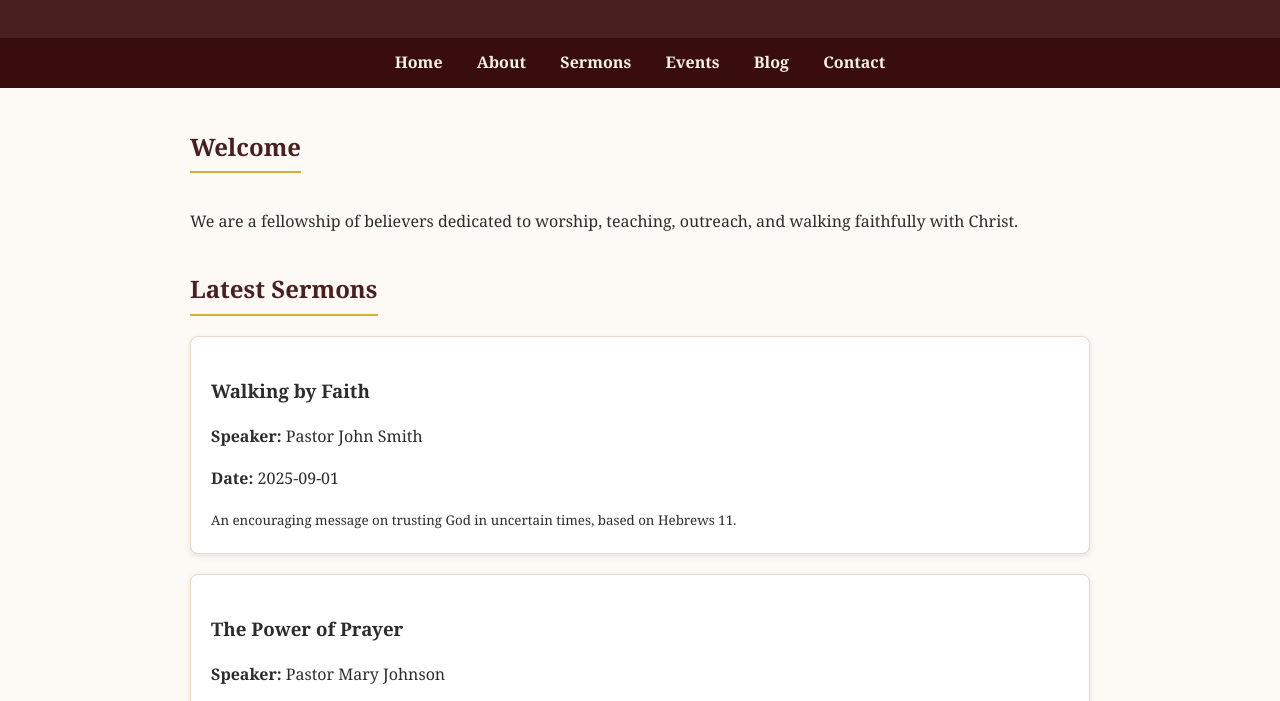
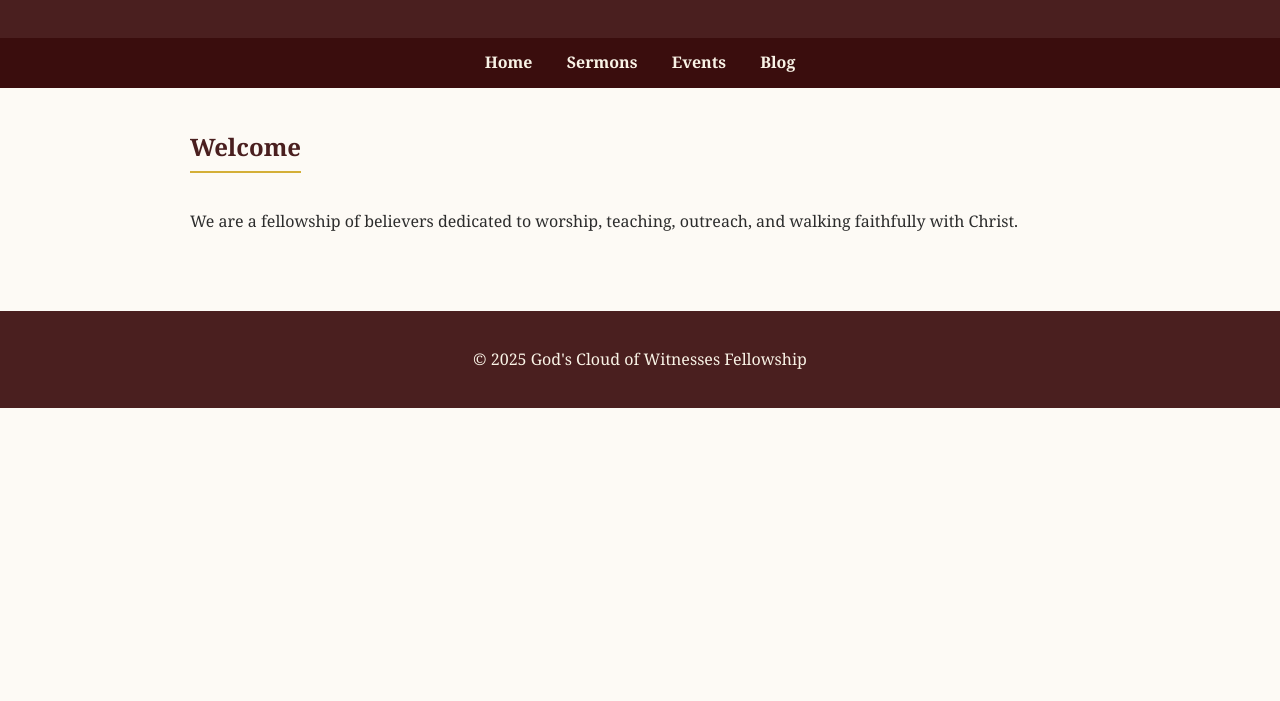
Before and after one commit to bpruitt021/GCWF, a plain HTML site: page index.html in a window 1280 px wide. Shown: the part 96-797 px from the top of the page. Drawn offline with Linux system fonts and the light colour scheme.

Commit message:
Update index.html

```diff
--- a/index.html
+++ b/index.html
@@ -13,68 +13,18 @@
 
   <nav>
     <a href="index.html">Home</a>
-    <a href="about.html">About</a>
     <a href="sermons.html">Sermons</a>
     <a href="events.html">Events</a>
     <a href="blog.html">Blog</a>
-    <a href="contact.html">Contact</a>
   </nav>
 
-  <div class="container">
-    <section>
-      <h2>Welcome</h2>
-      <p>We are a fellowship of believers dedicated to worship, teaching, outreach, and walking faithfully with Christ.</p>
-    </section>
-
-    <section>
-      <h2>Latest Sermons</h2>
-      <div id="sermons-preview"></div>
-    </section>
-
-    <section>
-      <h2>Upcoming Events</h2>
-      <div id="events-preview"></div>
-    </section>
-
-    <section>
-      <h2>Latest Blog Posts</h2>
-      <div id="blog-preview"></div>
-    </section>
-  </div>
+  <main class="container">
+    <h2>Welcome</h2>
+    <p>We are a fellowship of believers dedicated to worship, teaching, outreach, and walking faithfully with Christ.</p>
+  </main>
 
   <footer>
     <p>&copy; 2025 God's Cloud of Witnesses Fellowship</p>
-    <p>Sunday Service: 10:00 AM | 123 Church Street, Florida</p>
   </footer>
-
-  <script>
-    async function loadJSON(file, targetId, type, limit = 3) {
-      try {
-        const res = await fetch(file);
-        const data = await res.json();
-        const container = document.getElementById(targetId);
-        container.innerHTML = "";
-
-        data.slice(0, limit).forEach(item => {
-          const card = document.createElement("div");
-          card.classList.add("card");
-          if(type === "sermon") {
-            card.innerHTML = `<h3>${item.title}</h3><p><strong>Speaker:</strong> ${item.speaker}</p><p><strong>Date:</strong> ${item.date}</p><small>${item.description}</small>`;
-          } else if(type === "event") {
-            card.innerHTML = `<h3>${item.title}</h3><p><strong>Date:</strong> ${item.date}</p><p><strong>Location:</strong> ${item.location}</p><small>${item.description}</small>`;
-          } else if(type === "blog") {
-            card.innerHTML = `<h3>${item.title}</h3><p><strong>Author:</strong> ${item.author}</p><p><strong>Date:</strong> ${item.date}</p><small>${item.excerpt}</small>`;
-          }
-          container.appendChild(card);
-        });
-      } catch(err) {
-        console.error("Error loading", file, err);
-      }
-    }
-
-    loadJSON("content/sermons.json", "sermons-preview", "sermon");
-    loadJSON("content/events.json", "events-preview", "event");
-    loadJSON("content/blog.json", "blog-preview", "blog");
-  </script>
 </body>
 </html>
```
